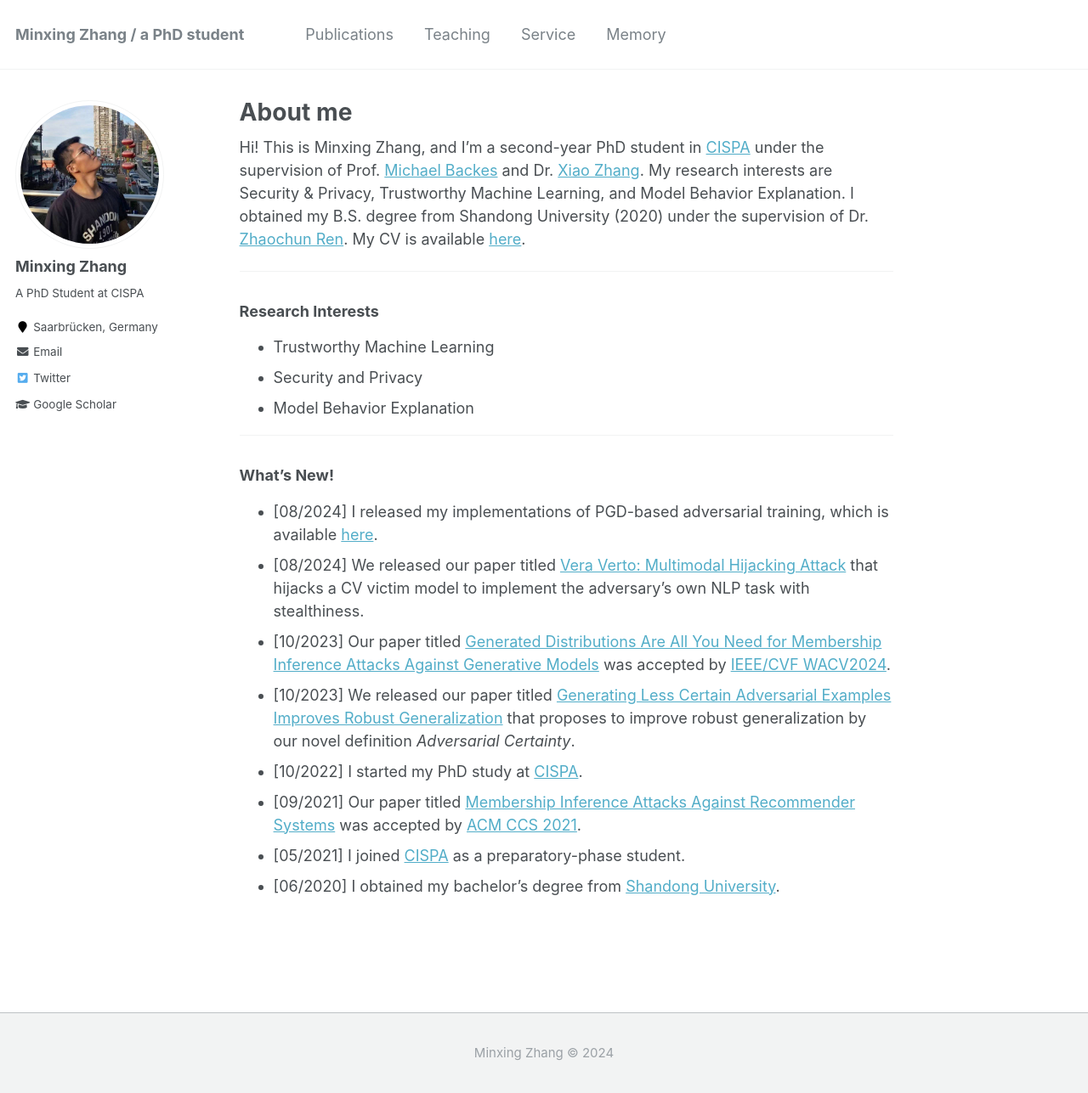
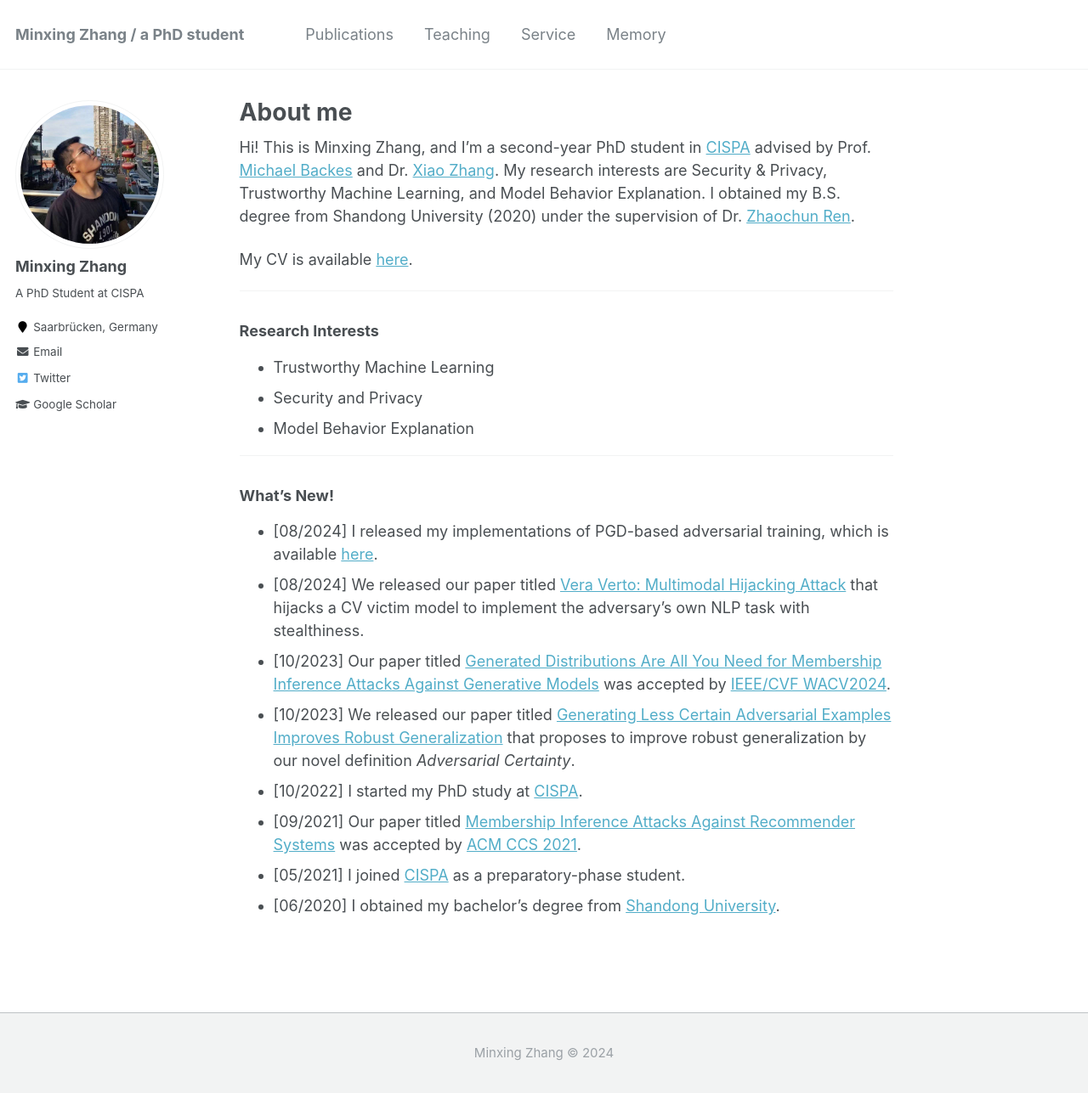
Before and after one commit to WJEN-orz/WJEN-orz.github.io, a Jekyll site: the page built from _pages/about.md, in a window 1280 px wide and 1287 px high. Shown: the whole window at 85% size. Built offline with Jekyll 4.4.1, drawn with Linux system fonts in a browser that asks for light colours.

Commit message:
Update about.md

```diff
--- a/_pages/about.md
+++ b/_pages/about.md
@@ -8,7 +8,8 @@ redirect_from:
   - /about.html
 ---
 
-Hi! This is Minxing Zhang, and I'm a second-year PhD student in <a href="https://cispa.de/en" target="_blank">CISPA</a> under the supervision of Prof. <a href="https://cispa.de/en/about/director-page" target="_blank">Michael Backes</a> and Dr. <a href="https://xiao-zhang.net/" target="_blank">Xiao Zhang</a>. My research interests are Security & Privacy, Trustworthy Machine Learning, and Model Behavior Explanation. I obtained my B.S. degree from Shandong University (2020) under the supervision of Dr. <a href="https://renzhaochun.github.io/" target="_blank">Zhaochun Ren</a>.
+Hi! This is Minxing Zhang, and I'm a second-year PhD student in <a href="https://cispa.de/en" target="_blank">CISPA</a> advised by Prof. <a href="https://cispa.de/en/about/director-page" target="_blank">Michael Backes</a> and Dr. <a href="https://xiao-zhang.net/" target="_blank">Xiao Zhang</a>. My research interests are Security & Privacy, Trustworthy Machine Learning, and Model Behavior Explanation. I obtained my B.S. degree from Shandong University (2020) under the supervision of Dr. <a href="https://renzhaochun.github.io/" target="_blank">Zhaochun Ren</a>.
+
 My CV is available <a href="./CV.pdf" target="_blank">here</a>.
 
 ---
```
